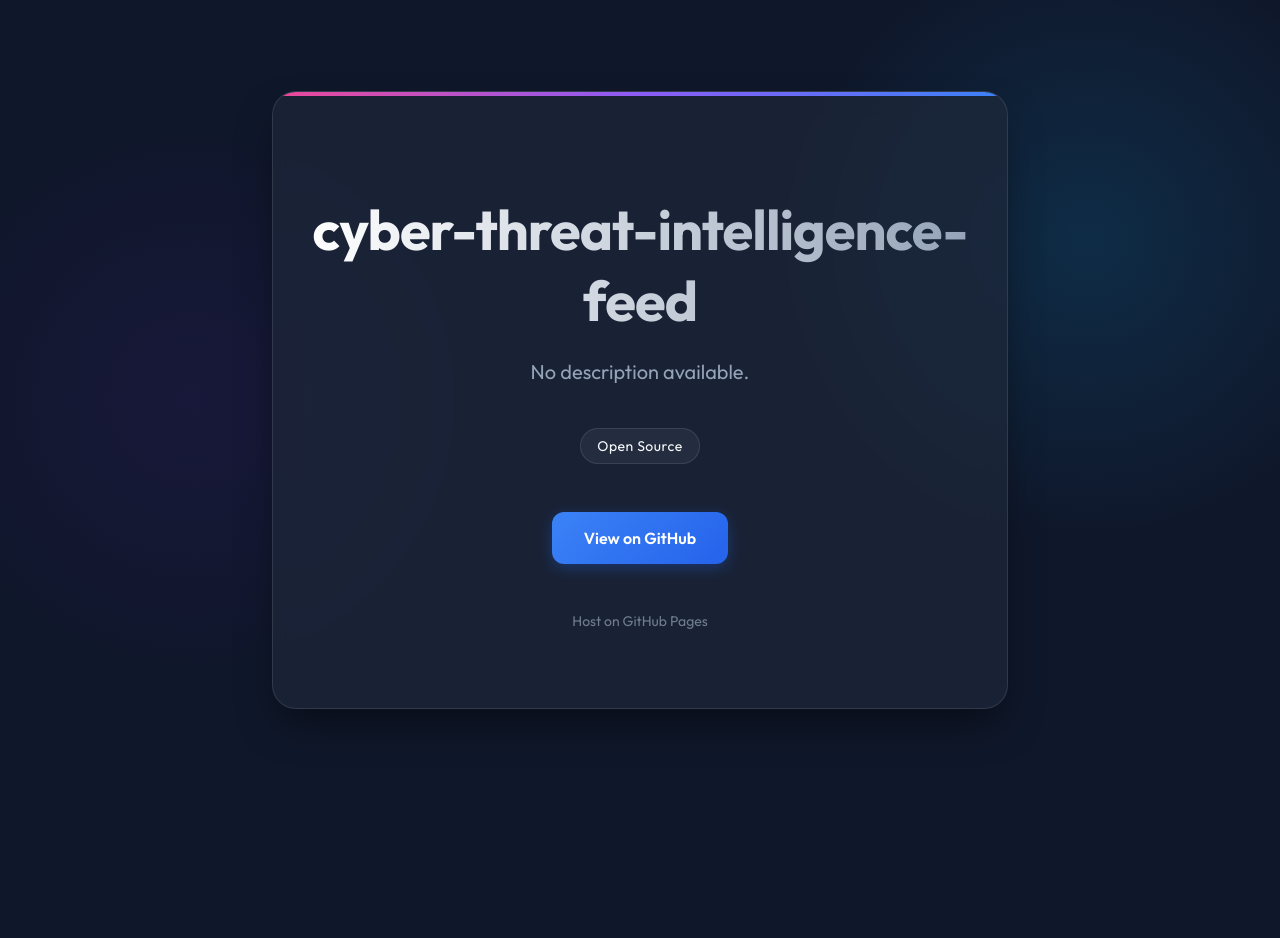
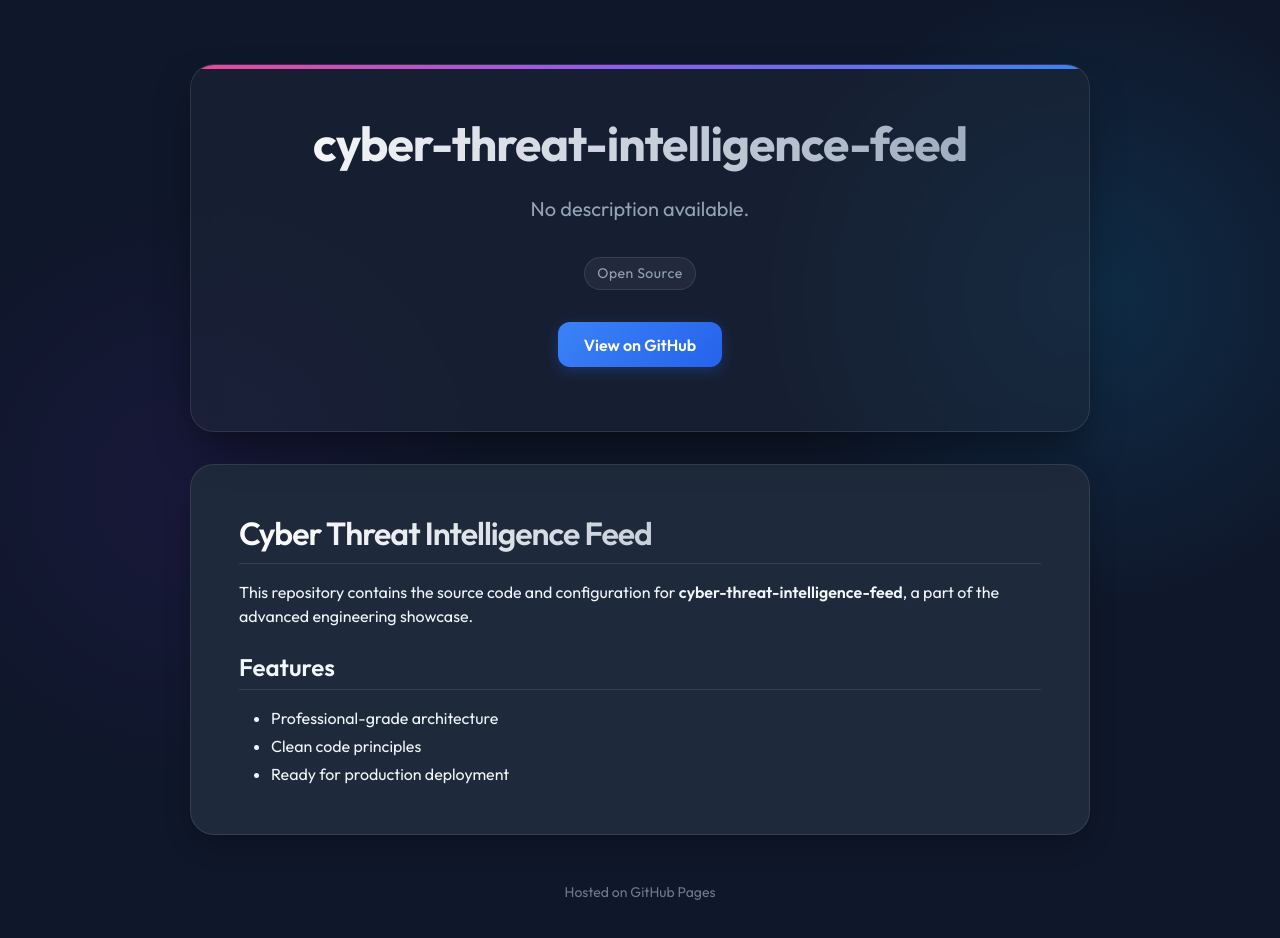
Before and after one commit to Shivay00001/cyber-threat-intelligence-feed, a plain HTML site: page index.html in a window 1280 px wide. Before the commit the page ends 800 px from the top, so only its background shows below. Drawn offline with nearby package versions, Linux system fonts and the light colour scheme.

Commit message:
Update landing page with README content

```diff
--- a/index.html
+++ b/index.html
@@ -7,11 +7,12 @@
     <link rel="preconnect" href="https://fonts.googleapis.com">
     <link rel="preconnect" href="https://fonts.gstatic.com" crossorigin>
     <link href="https://fonts.googleapis.com/css2?family=Outfit:wght@300;400;600;700&display=swap" rel="stylesheet">
+    <link rel="stylesheet" href="https://cdnjs.cloudflare.com/ajax/libs/github-markdown-css/5.2.0/github-markdown-dark.min.css">
     <script src="https://kit.fontawesome.com/a076d05399.js" crossorigin="anonymous"></script>
     <style>
         :root {
             --bg-color: #0f172a;
-            --card-bg: rgba(30, 41, 59, 0.7);
+            --card-bg: rgba(30, 41, 59, 1.0); /* Solid background for readability */
             --text-primary: #f8fafc;
             --text-secondary: #94a3b8;
             --accent: #38bdf8;
@@ -32,41 +33,35 @@
             display: flex;
             flex-direction: column;
             align-items: center;
-            justify-content: center;
             overflow-x: hidden;
             background-image:
                 radial-gradient(circle at 15% 50%, rgba(76, 29, 149, 0.15) 0%, transparent 25%),
                 radial-gradient(circle at 85% 30%, rgba(14, 165, 233, 0.15) 0%, transparent 25%);
+            padding-bottom: 4rem;
         }
 
         .container {
-            max-width: 800px;
-            width: 90%;
+            max-width: 900px;
+            width: 95%;
             text-align: center;
-            padding: 2rem;
+            padding-top: 4rem;
             z-index: 10;
         }
 
-        .card {
-            background: var(--card-bg);
+        .header-card {
+            background: rgba(30, 41, 59, 0.5); /* Semi-transparent for header */
             backdrop-filter: blur(12px);
             -webkit-backdrop-filter: blur(12px);
             border: 1px solid var(--border);
             border-radius: 24px;
-            padding: 4rem 2rem;
+            padding: 3rem 2rem;
             box-shadow: 0 20px 40px -10px rgba(0, 0, 0, 0.5);
-            transition: transform 0.3s ease, box-shadow 0.3s ease;
+            margin-bottom: 2rem;
             position: relative;
             overflow: hidden;
-            animation: fadeIn 1s ease-out;
         }
 
-        @keyframes fadeIn {
-            from { opacity: 0; transform: translateY(20px); }
-            to { opacity: 1; transform: translateY(0); }
-        }
-
-        .card::before {
+        .header-card::before {
             content: '';
             position: absolute;
             top: 0;
@@ -76,14 +71,10 @@
             background: linear-gradient(90deg, #ec4899, #8b5cf6, #3b82f6);
         }
 
-        .card:hover {
-            transform: translateY(-5px);
-            box-shadow: 0 30px 60px -15px rgba(0, 0, 0, 0.6);
-        }
-
         h1 {
-            font-size: 3.5rem;
+            font-size: 3rem;
             margin-bottom: 1rem;
+            margin-top: 0;
             background: linear-gradient(to right, #fff, #94a3b8);
             -webkit-background-clip: text;
             -webkit-text-fill-color: transparent;
@@ -95,8 +86,8 @@
             font-size: 1.25rem;
             line-height: 1.6;
             color: var(--text-secondary);
-            margin-bottom: 2.5rem;
-            max-width: 600px;
+            margin-bottom: 2rem;
+            max-width: 700px;
             margin-left: auto;
             margin-right: auto;
         }
@@ -106,34 +97,30 @@
             justify-content: center;
             flex-wrap: wrap;
             gap: 0.75rem;
-            margin-bottom: 3rem;
+            margin-bottom: 2rem;
         }
 
         .tag {
             background: rgba(255, 255, 255, 0.05);
             border: 1px solid var(--border);
-            padding: 0.5rem 1rem;
+            padding: 0.4rem 0.8rem;
             border-radius: 9999px;
             font-size: 0.875rem;
             font-weight: 500;
             letter-spacing: 0.5px;
-            transition: all 0.2s ease;
-        }
-
-        .tag:hover {
-            background: rgba(255, 255, 255, 0.1);
-            border-color: var(--text-secondary);
+            color: var(--text-secondary);
         }
 
         .actions {
             display: flex;
-            gap: 1.5rem;
+            gap: 1rem;
             justify-content: center;
+            margin-bottom: 1rem;
         }
 
         .btn {
             display: inline-block;
-            padding: 1rem 2rem;
+            padding: 0.8rem 1.6rem;
             border-radius: 12px;
             text-decoration: none;
             font-weight: 600;
@@ -152,23 +139,50 @@
             box-shadow: 0 6px 20px 0 rgba(37, 99, 235, 0.4);
         }
 
+        .readme-container {
+            background: var(--card-bg);
+            border: 1px solid var(--border);
+            border-radius: 24px;
+            padding: 3rem;
+            text-align: left;
+            box-shadow: 0 10px 30px -5px rgba(0, 0, 0, 0.3);
+            overflow: hidden;
+        }
+
+        /* Markdown Body Overrides for transparent background */
+        .markdown-body {
+            background-color: transparent !important;
+            font-family: 'Outfit', sans-serif !important;
+        }
+
+        .markdown-body h1, .markdown-body h2, .markdown-body h3 {
+            border-bottom-color: var(--border);
+        }
+
+        .markdown-body pre {
+            background-color: rgba(0, 0, 0, 0.3) !important;
+            border: 1px solid var(--border);
+        }
+
         footer {
             margin-top: 3rem;
             color: var(--text-secondary);
             font-size: 0.875rem;
             opacity: 0.7;
+            text-align: center;
         }
 
         @media (max-width: 640px) {
-            .card { padding: 2rem 1.5rem; }
-            h1 { font-size: 2.5rem; }
+            .header-card { padding: 2rem 1.5rem; }
+            .readme-container { padding: 1.5rem; }
+            h1 { font-size: 2rem; }
             .actions { flex-direction: column; }
         }
     </style>
 </head>
 <body>
     <div class="container">
-        <div class="card">
+        <div class="header-card">
             <h1>cyber-threat-intelligence-feed</h1>
             <p class="description">No description available.</p>
 
@@ -179,11 +193,26 @@
             <div class="actions">
                 <a href="https://github.com/Shivay00001/cyber-threat-intelligence-feed" class="btn btn-primary" target="_blank">View on GitHub</a>
             </div>
+        </div>
 
-            <footer>
-                <p>Host on GitHub Pages</p>
-            </footer>
+
+        <div class="readme-container">
+            <div class="markdown-body">
+                <h1>Cyber Threat Intelligence Feed</h1>
+<p>This repository contains the source code and configuration for <strong>cyber-threat-intelligence-feed</strong>, a part of the advanced engineering showcase.</p>
+<h2>Features</h2>
+<ul>
+<li>Professional-grade architecture</li>
+<li>Clean code principles</li>
+<li>Ready for production deployment</li>
+</ul>
+            </div>
         </div>
+
+
+        <footer>
+            <p>Hosted on GitHub Pages</p>
+        </footer>
     </div>
 </body>
 </html>
```
